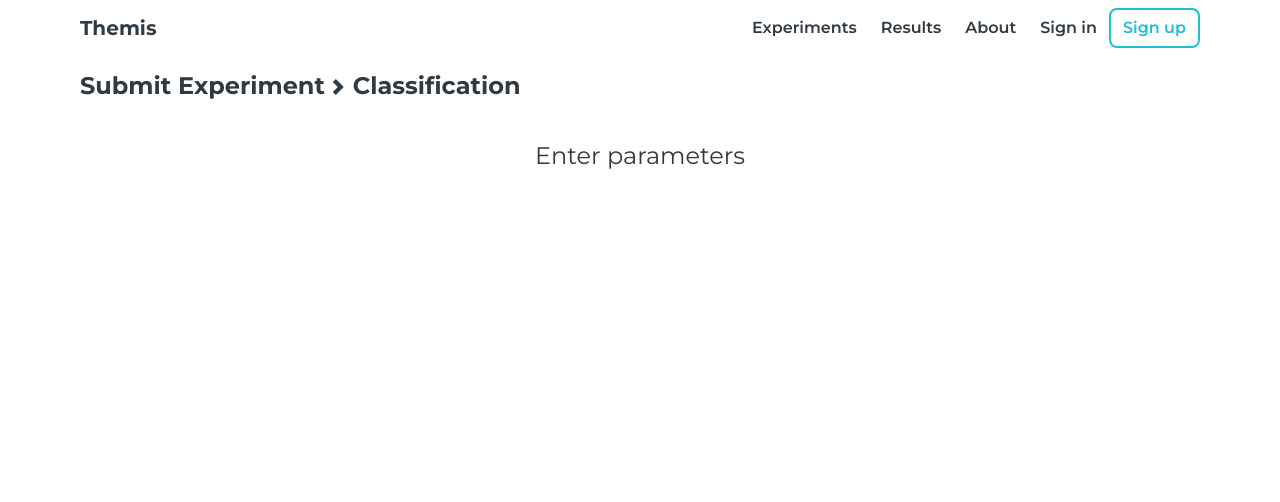
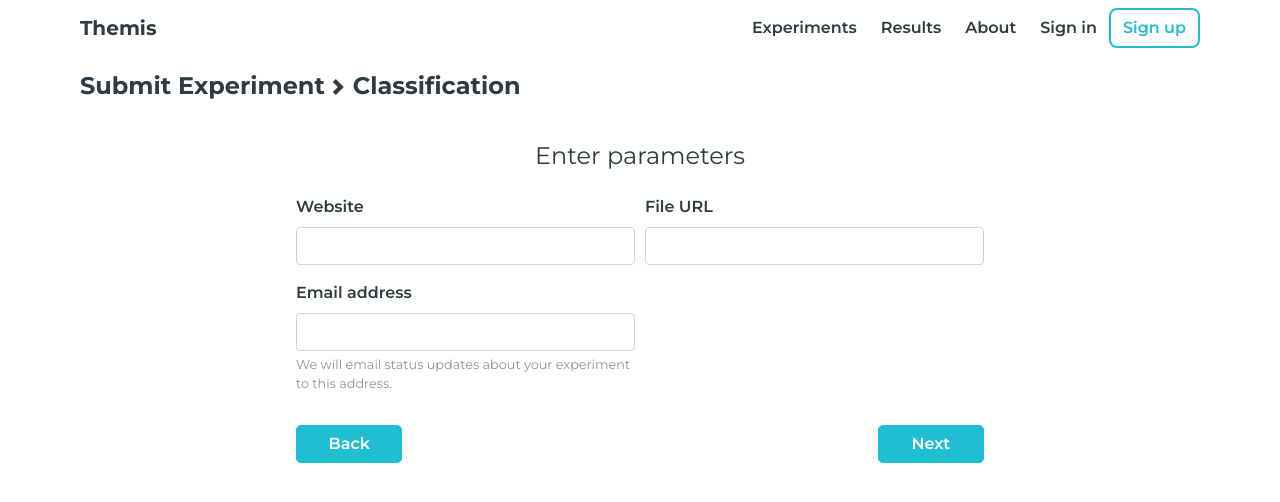
Before and after one commit to cmu-snap/themis-frontend, a React (Create React App) app in the folder themis/: page /experiments/classification in a window 1280 px wide. Shown: the top 502 px of the page. Built offline with nearby package versions, Linux system fonts and the light colour scheme.

Commit message:
Add form for classification experiments

```diff
--- a/themis/src/views/Parameters.js
+++ b/themis/src/views/Parameters.js
@@ -17,19 +17,24 @@ class Parameters extends React.Component {
     return valid1 || valid2;
   };
 
-  static schema = Yup.object({
+  static baseSchema = Yup.object({
     website: Yup.string()
       .required('Website is a required field.')
       .test('URL Test', 'Please provide a valid website.', Parameters.urlValidator),
     file: Yup.string()
       .required('File URL is a required field.')
       .test('URL Test', 'Please provide a valid URL.', Parameters.urlValidator),
-      ccas: Yup.array()
-        .required('Please choose at least one competing CCA.'),
     email: Yup.string()
       .email('Please provide a valid email address.')
       .required('Email is a required field.')
   });
+
+  static schemas = {
+    'fairness': Parameters.baseSchema.shape({
+      ccas: Yup.array().required('Please choose at least one competing CCA.'),
+    }),
+    'classification': Parameters.baseSchema,
+  };;
 
   constructor(props) {
     super(props);
@@ -38,7 +43,7 @@ class Parameters extends React.Component {
 
   handleSubmit(values) {
     this.setState({ 'email': values['email'] });
-    values['experimentType'] = 'fairness';
+    values['experimentType'] = this.props.match.params['experimentType'];
     axios.post('http://localhost:9000/experiments/submit', values)
       .then(res => {
         console.log(res.data);
@@ -68,17 +73,16 @@ class Parameters extends React.Component {
       <div className={'content ' + styles.form}>
         <h4 className="text-center mb-4">Enter parameters</h4>
         <Formik
-        validationSchema={Parameters.schema}
+        validationSchema={Parameters.schemas[this.props.match.params['experimentType']]}
         onSubmit={(values, { setSubmitting }) => {
           this.handleSubmit(values);
         }}
         initialValues={{
           website: '',
           file: '',
-          ccas: ['BBR', 'Cubic', 'Reno'],
+          ccas: this.props.match.params['experimentType'] === 'fairness' ? ['BBR', 'Cubic', 'Reno'] : null,
           email: ''
         }}>
-        { this.props.match.params['experimentType'] === 'fairness' ?
           <FormikForm>
             <Form.Row>
               <Form.Group as={Col}>
@@ -88,6 +92,7 @@ class Parameters extends React.Component {
                 <TextInput label="File URL" name="file" type="text" />
               </Form.Group>
             </Form.Row>
+            { this.props.match.params['experimentType'] === 'fairness' ?
             <Form.Row>
               <Form.Group as={Col}>
                 <label className="font-weight-semibold">Competing CCAs</label>
@@ -99,6 +104,7 @@ class Parameters extends React.Component {
                 </small>
               </Form.Group>
             </Form.Row>
+            : null }
             <Form.Row className="mb-3">
               <Form.Group as={Col} md="6">
                 <TextInput label="Email address" name="email" type="email" />
@@ -118,7 +124,6 @@ class Parameters extends React.Component {
               </Form.Group>
             </Form.Row>
           </FormikForm>
-        : null}
         </Formik>
       </div>
     );
```
Lines whose indentation alone changed are shown as unchanged.
